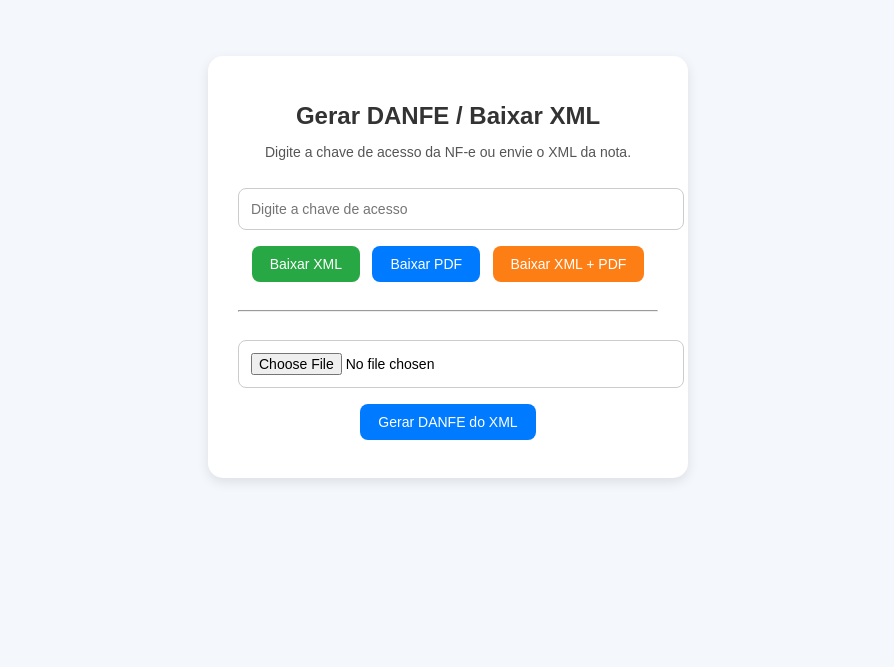
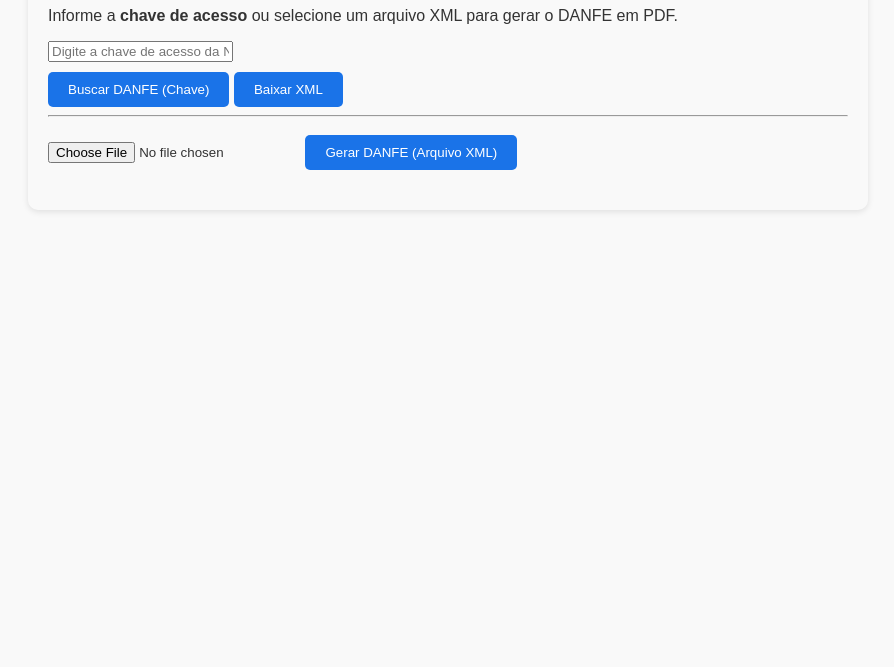
Before and after one commit to marcosleodido/puxanota, a plain HTML site: page index.html in a window 1280 px wide. Shown: the part 133-800 px from the top of the page, without its empty margins (192-1086 px from the left). Drawn offline with Linux system fonts and the light colour scheme.

Commit message:
Update index.html

```diff
--- a/index.html
+++ b/index.html
@@ -1,125 +1,111 @@
 <!DOCTYPE html>
-<html lang="pt-br">
+<html lang="pt-BR">
 <head>
   <meta charset="UTF-8">
-  <meta name="viewport" content="width=device-width, initial-scale=1.0">
   <title>Gerador de DANFE</title>
-  <style>
-    body {
-      font-family: Arial, sans-serif;
-      background: #f4f7fb;
-      display: flex;
-      justify-content: center;
-      align-items: center;
-      min-height: 100vh;
-      margin: 0;
-    }
-
-    .container {
-      background: #fff;
-      padding: 30px;
-      border-radius: 15px;
-      box-shadow: 0px 4px 12px rgba(0,0,0,0.1);
-      width: 420px;
-      text-align: center;
-    }
-
-    h1 {
-      font-size: 24px;
-      margin-bottom: 10px;
-      color: #333;
-    }
-
-    p {
-      font-size: 14px;
-      color: #555;
-      margin-bottom: 20px;
-    }
-
-    input[type="text"], input[type="file"] {
-      width: 100%;
-      padding: 12px;
-      margin: 8px 0;
-      border: 1px solid #ccc;
-      border-radius: 8px;
-      font-size: 14px;
-    }
-
-    .btn {
-      display: inline-block;
-      margin: 8px 4px;
-      padding: 10px 18px;
-      font-size: 14px;
-      border: none;
-      border-radius: 8px;
-      cursor: pointer;
-      transition: 0.3s;
-      color: #fff;
-    }
-
-    .btn-green { background: #28a745; }
-    .btn-blue { background: #007bff; }
-    .btn-orange { background: #fd7e14; }
-
-    .btn:hover { opacity: 0.85; }
-  </style>
+  <link rel="stylesheet" href="style.css">
 </head>
 <body>
-  <div class="container">
-    <h1>Gerar DANFE / Baixar XML</h1>
-    <p>Digite a chave de acesso da NF-e ou envie o XML da nota.</p>
+  <h1>Gerador de DANFE</h1>
+  <p>Informe a <strong>chave de acesso</strong> ou selecione um arquivo XML para gerar o DANFE em PDF.</p>
 
-    <!-- Campo para chave de acesso -->
-    <input type="text" id="chave" placeholder="Digite a chave de acesso">
-
-    <!-- Botões para baixar -->
-    <div>
-      <button class="btn btn-green" onclick="baixarXML()">Baixar XML</button>
-      <button class="btn btn-blue" onclick="baixarPDF()">Baixar PDF</button>
-      <button class="btn btn-orange" onclick="baixarAmbos()">Baixar XML + PDF</button>
+  <div class="card">
+    <input type="text" id="chaveAcesso" placeholder="Digite a chave de acesso da NF-e">
+    <div class="buttons">
+      <button class="green" onclick="buscarPorChave()">Buscar DANFE (Chave)</button>
+      <button class="orange" onclick="baixarXML()">Baixar XML</button>
     </div>
-
-    <hr style="margin: 20px 0;">
-
-    <!-- Upload de XML -->
-    <input type="file" id="xmlFile" accept=".xml">
-    <button class="btn btn-blue" onclick="gerarDanfe()">Gerar DANFE do XML</button>
   </div>
 
+  <hr>
+
+  <div class="card">
+    <input type="file" id="xmlFile" accept=".xml">
+    <button onclick="gerarDanfe()">Gerar DANFE (Arquivo XML)</button>
+  </div>
+
+  <div id="output"></div>
+
   <script>
-    function baixarXML() {
-      let chave = document.getElementById("chave").value;
-      if(chave) {
-        alert("Aqui chamaria a API para baixar o XML da chave: " + chave);
-      } else {
-        alert("Digite a chave de acesso!");
+    async function gerarDanfe() {
+      const fileInput = document.getElementById("xmlFile");
+      if (!fileInput.files.length) {
+        alert("Selecione um arquivo XML primeiro!");
+        return;
+      }
+
+      const xmlContent = await fileInput.files[0].text();
+
+      try {
+        const response = await fetch("https://ws.meudanfe.com.br/api/v1/get/nfe/xmltodanfepdf/API", {
+          method: "POST",
+          headers: { "Content-Type": "text/plain" },
+          body: xmlContent
+        });
+
+        if (!response.ok) throw new Error("Erro ao gerar DANFE");
+
+        const base64Pdf = (await response.text()).replace(/"/g, "");
+        const pdfUrl = "data:application/pdf;base64," + base64Pdf;
+
+        document.getElementById("output").innerHTML = `
+          ✅ DANFE gerado com sucesso!<br>
+          <a href="${pdfUrl}" download="danfe.pdf" target="_blank">Baixar PDF</a>
+          <br><br>
+          <iframe src="${pdfUrl}" width="100%" height="500px"></iframe>
+        `;
+      } catch (err) {
+        document.getElementById("output").innerHTML = "⚠️ Erro: " + err.message;
       }
     }
 
-    function baixarPDF() {
-      let chave = document.getElementById("chave").value;
-      if(chave) {
-        alert("Aqui chamaria a API para baixar o PDF do DANFE da chave: " + chave);
-      } else {
-        alert("Digite a chave de acesso!");
+    async function buscarPorChave() {
+      const chave = document.getElementById("chaveAcesso").value.trim();
+      if (!chave) {
+        alert("Digite a chave de acesso primeiro!");
+        return;
+      }
+
+      try {
+        const response = await fetch(`https://ws.meudanfe.com.br/api/v1/get/nfe/chave/${chave}/danfepdf/API`);
+        if (!response.ok) throw new Error("Erro ao buscar DANFE pela chave.");
+
+        const base64Pdf = (await response.text()).replace(/"/g, "");
+        const pdfUrl = "data:application/pdf;base64," + base64Pdf;
+
+        document.getElementById("output").innerHTML = `
+          ✅ DANFE encontrado!<br>
+          <a href="${pdfUrl}" download="danfe_${chave}.pdf" target="_blank">Baixar PDF</a>
+          <br><br>
+          <iframe src="${pdfUrl}" width="100%" height="500px"></iframe>
+        `;
+      } catch (err) {
+        document.getElementById("output").innerHTML = "⚠️ Erro: " + err.message;
       }
     }
 
-    function baixarAmbos() {
-      let chave = document.getElementById("chave").value;
-      if(chave) {
-        alert("Aqui chamaria a API para baixar tanto o XML quanto o PDF do DANFE da chave: " + chave);
-      } else {
+    async function baixarXML() {
+      const chave = document.getElementById("chaveAcesso").value.trim();
+      if (!chave) {
         alert("Digite a chave de acesso!");
+        return;
       }
-    }
 
-    function gerarDanfe() {
-      let file = document.getElementById("xmlFile").files[0];
-      if(file) {
-        alert("Aqui o script pegaria o XML enviado e geraria o DANFE em PDF.");
-      } else {
-        alert("Selecione um arquivo XML!");
+      try {
+        const response = await fetch(`https://ws.meudanfe.com.br/api/v1/get/nfe/chave/${chave}/xml/API`);
+        if (!response.ok) throw new Error("Erro ao baixar XML.");
+
+        const xmlContent = await response.text();
+        const blob = new Blob([xmlContent], { type: "application/xml" });
+        const url = URL.createObjectURL(blob);
+
+        const a = document.createElement("a");
+        a.href = url;
+        a.download = `nota_${chave}.xml`;
+        a.click();
+        URL.revokeObjectURL(url);
+      } catch (err) {
+        alert("⚠️ Erro: " + err.message);
       }
     }
   </script>
```
